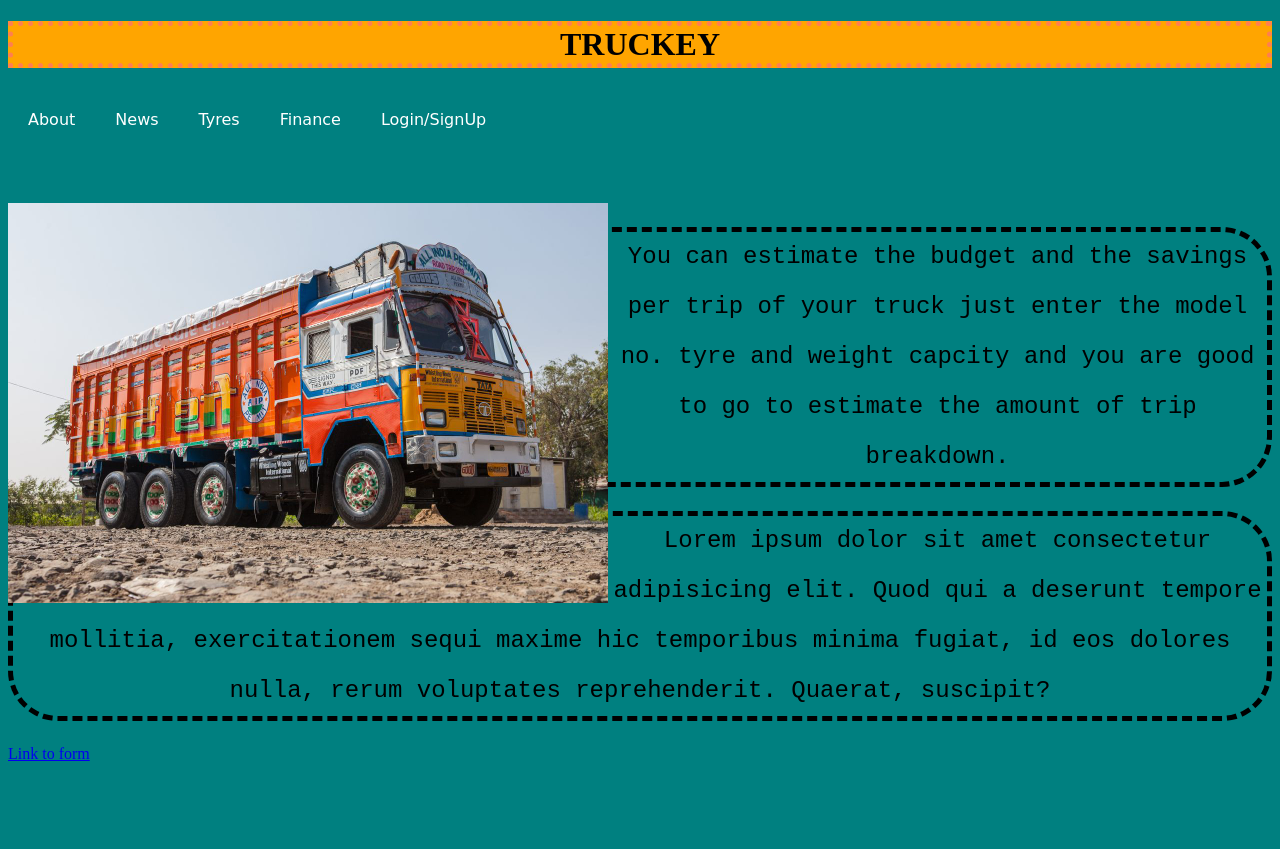
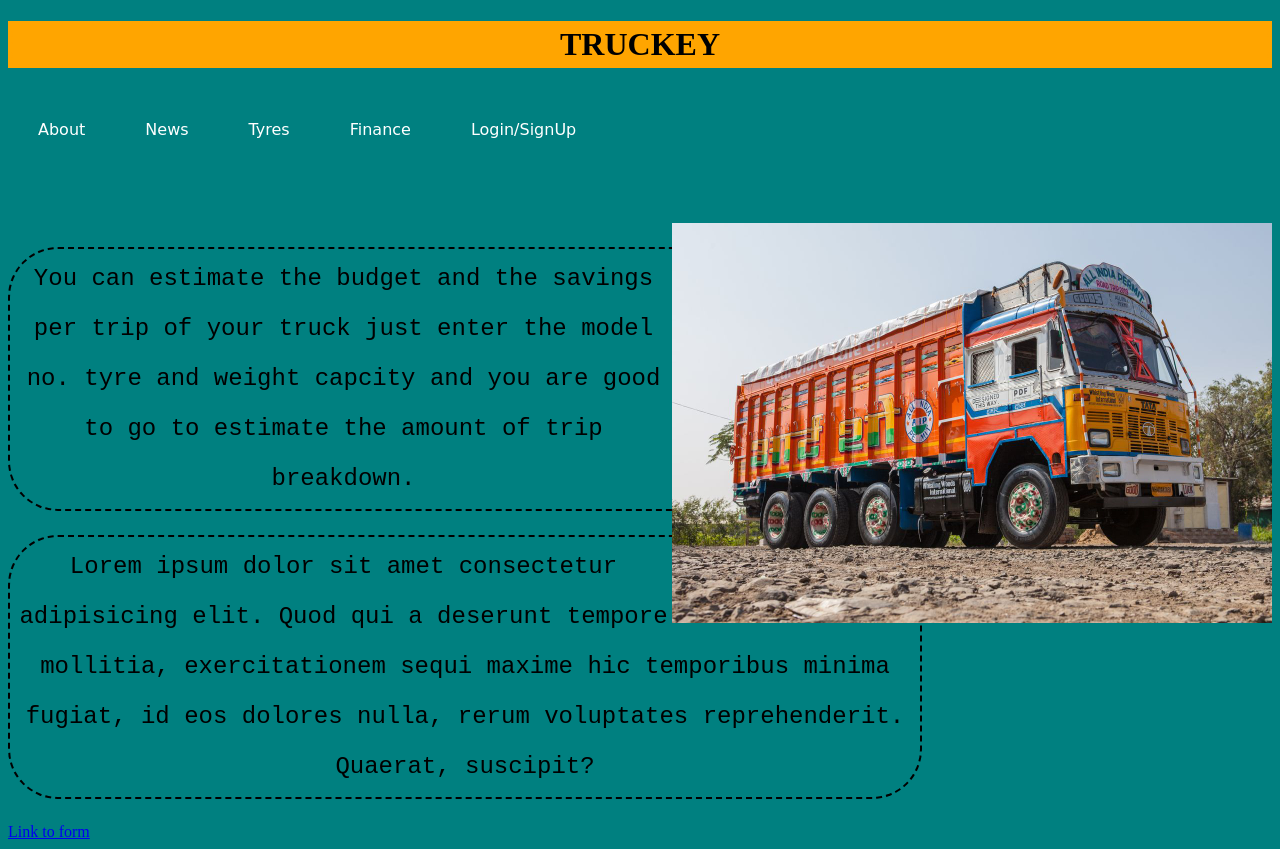
Before and after one commit to mecskyverse/Website_learn, a plain HTML site: page index.html in a window 1280 px wide. Before the commit the page ends 800 px from the top, so only its background shows below. Drawn offline with Linux system fonts and the light colour scheme.

```diff
--- a/style.css
+++ b/style.css
@@ -10,7 +10,7 @@ h1{
     background-color: orange;
     border: 5px;
     border-style: dotted;
-    border-color: coral;
+    border-color: orange;
 
 
 }
@@ -22,7 +22,7 @@ nav a
 {
     font-family:cursive;
     text-decoration: none;
-    padding: 20px;
+    padding: 30px;
     text-align: center;
     float:left;
     color: white;
@@ -38,14 +38,16 @@ p.ind{
    font-family: 'Courier New', Courier, monospace;
    font-size: 150%;
    text-align: center;
+   border: 2px;
    border-radius: 50px;
-   border-inline:var(150%);
-   border: 5px;
    border-style:dashed;
+   padding: 5px;
    line-height: 50px;
-
+   width: 900px;
 }
-
+img{
+    float:right;
+}
 form
 {
 color:aqua;
```
